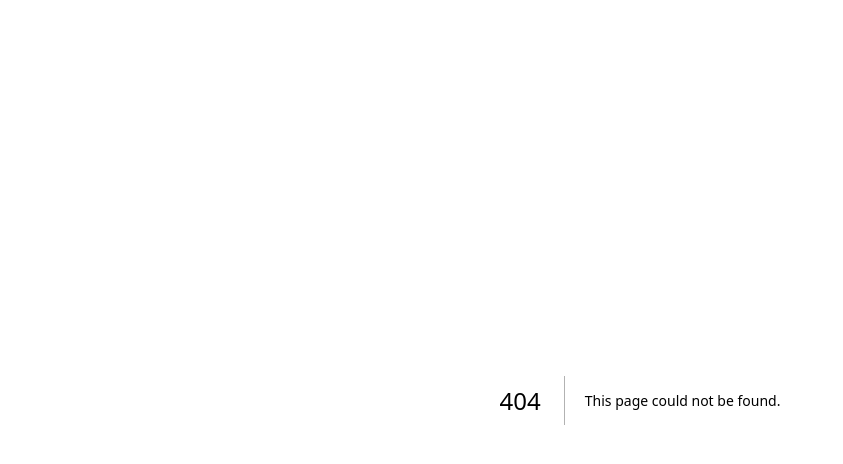
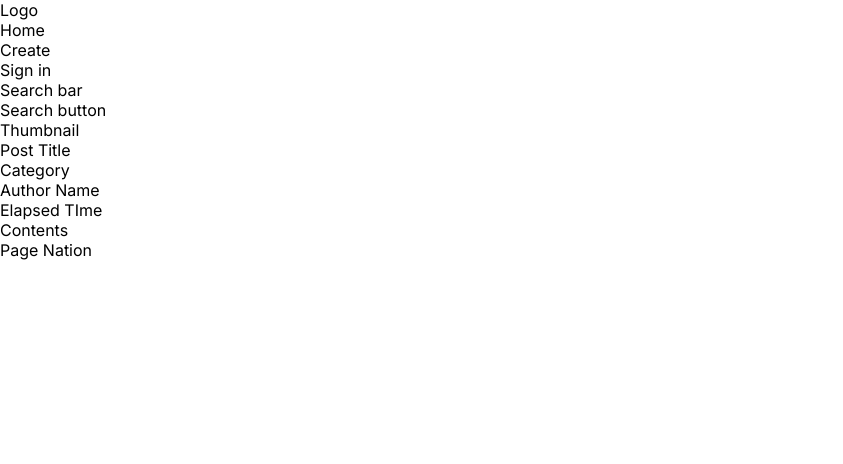
Before and after one commit to Shuheitkhs/teamsdev_16_2, a Next.js app: page /home in a window 1280 px wide. Before the commit this address had no page. Shown: the top 464 px of the page, without its empty margins (0-843 px from the left). Built offline with nearby package versions, Linux system fonts and the light colour scheme.

Commit message:
homeコンポーネント作成

```diff
--- /dev/null
+++ b/app/home/page.tsx
@@ -0,0 +1,27 @@
+import styles from "./page.module.css";
+
+export default function Home() {
+  return (
+    <div>
+        <header>
+            <div>Logo</div>
+            <div>Home</div>
+            <div>Create</div>
+            <div>Sign in</div>
+        </header>
+        <main>
+            <div>Search bar</div>
+            <div>Search button</div>
+            <div>
+                <div>Thumbnail</div>
+                <div>Post Title</div>
+                <div>Category</div>
+                <div>Author Name</div>
+                <div>Elapsed TIme</div>
+                <div>Contents</div>
+            </div>
+            <div>Page Nation</div>
+        </main>
+    </div>
+  )
+}
```
